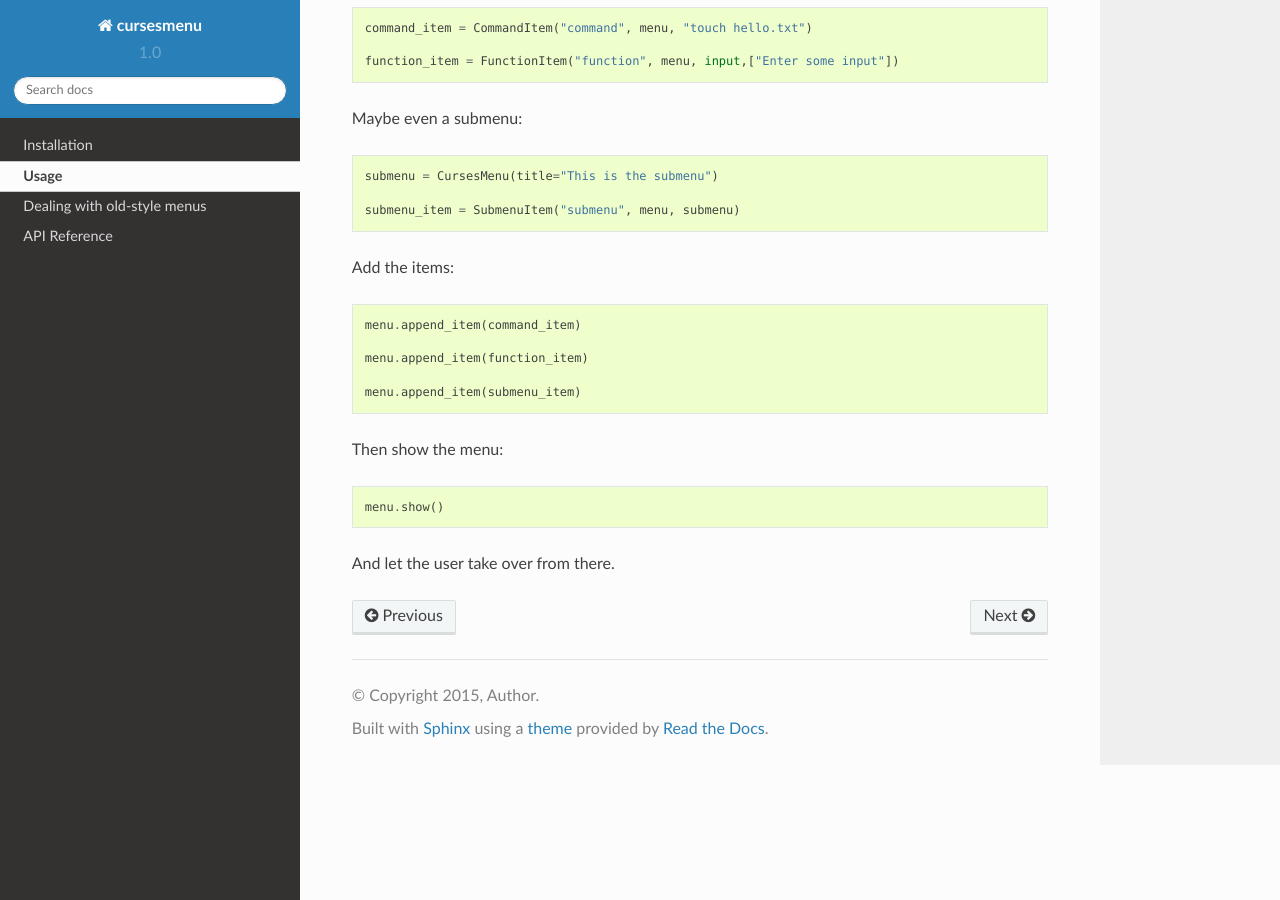
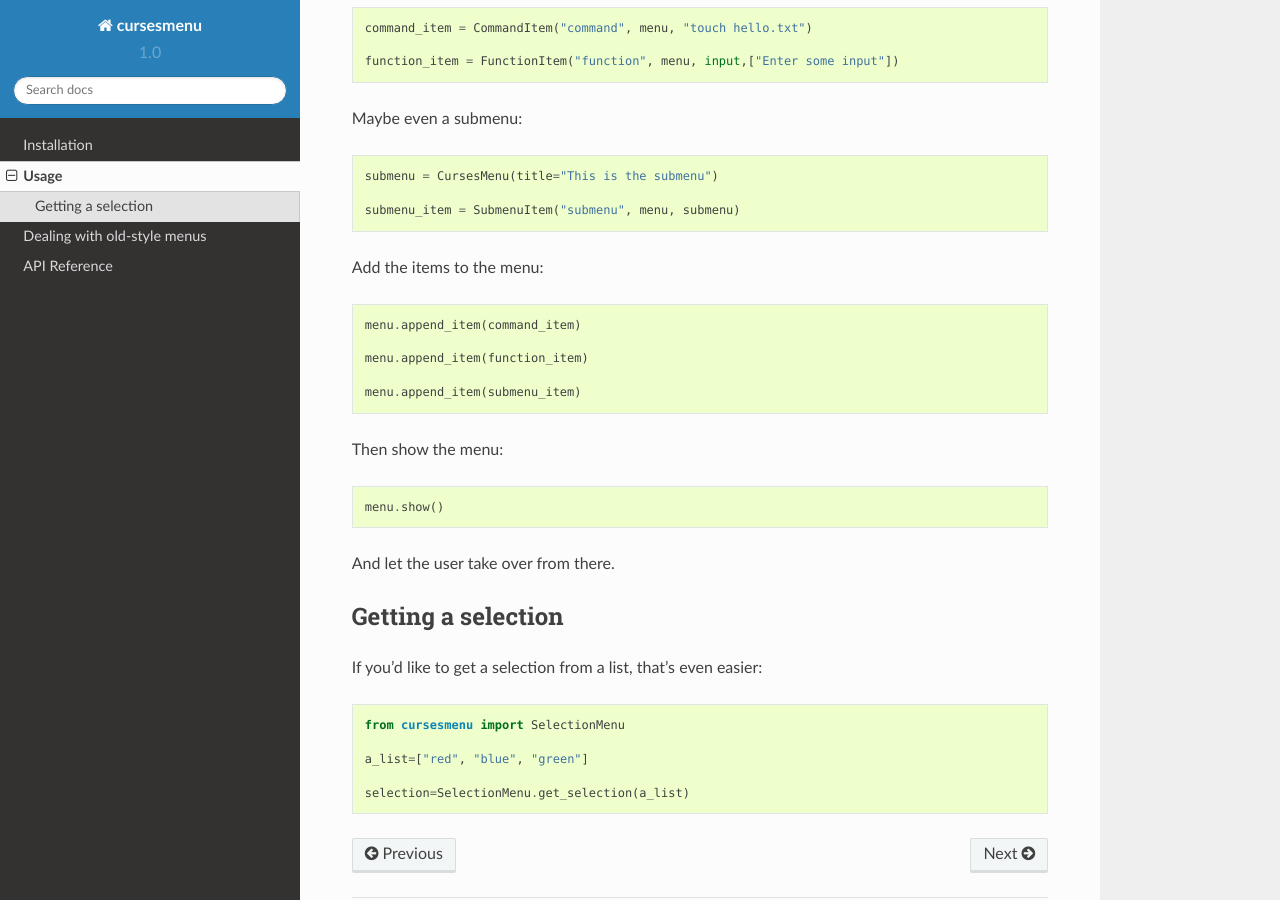
Before and after one commit to pmbarrett314/curses-menu, a Sphinx documentation site: the page built from docs/usage.rst, in a window 1280 px wide and 900 px high, scrolled down 579 px. Built offline with Sphinx 7.4.7 and the Read the Docs theme 2.0.0, drawn with Linux system fonts in a browser that asks for light colours.

Commit message:
updated usage

```diff
--- a/docs/usage.rst
+++ b/docs/usage.rst
@@ -27,7 +27,7 @@ Maybe even a submenu::
 
     submenu_item = SubmenuItem("submenu", menu, submenu)
 
-Add the items::
+Add the items to the menu::
 
     menu.append_item(command_item)
 
@@ -40,3 +40,14 @@ Then show the menu::
     menu.show()
 
 And let the user take over from there.
+
+Getting a selection
+-------------------
+
+If you'd like to get a selection from a list, that's even easier::
+
+    from cursesmenu import SelectionMenu
+
+    a_list=["red", "blue", "green"]
+
+    selection=SelectionMenu.get_selection(a_list)
```
